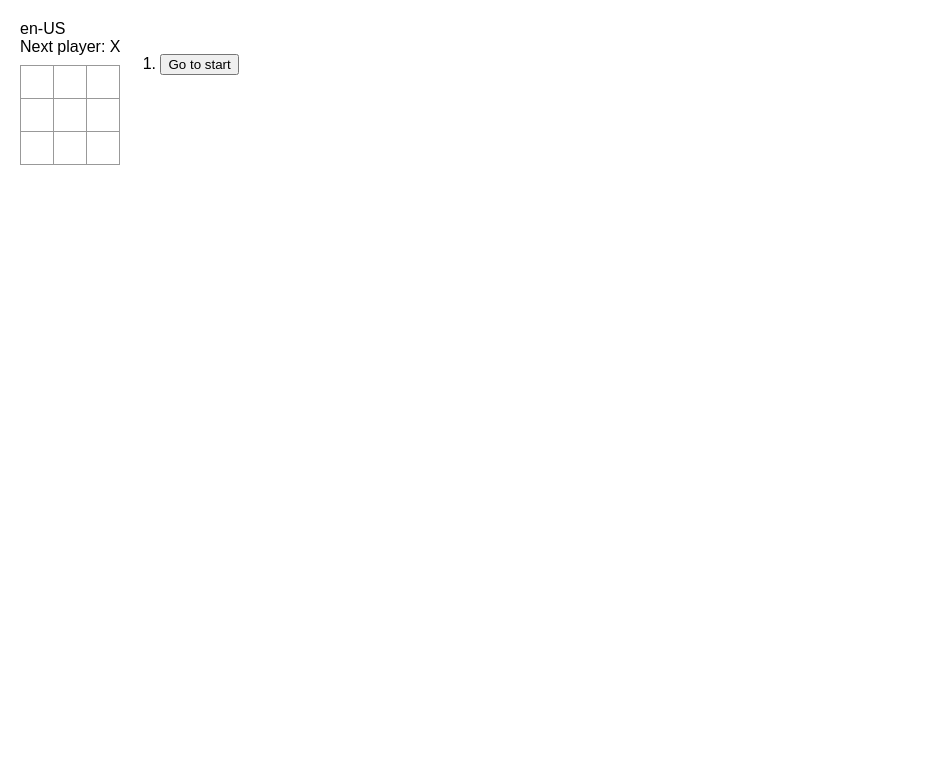
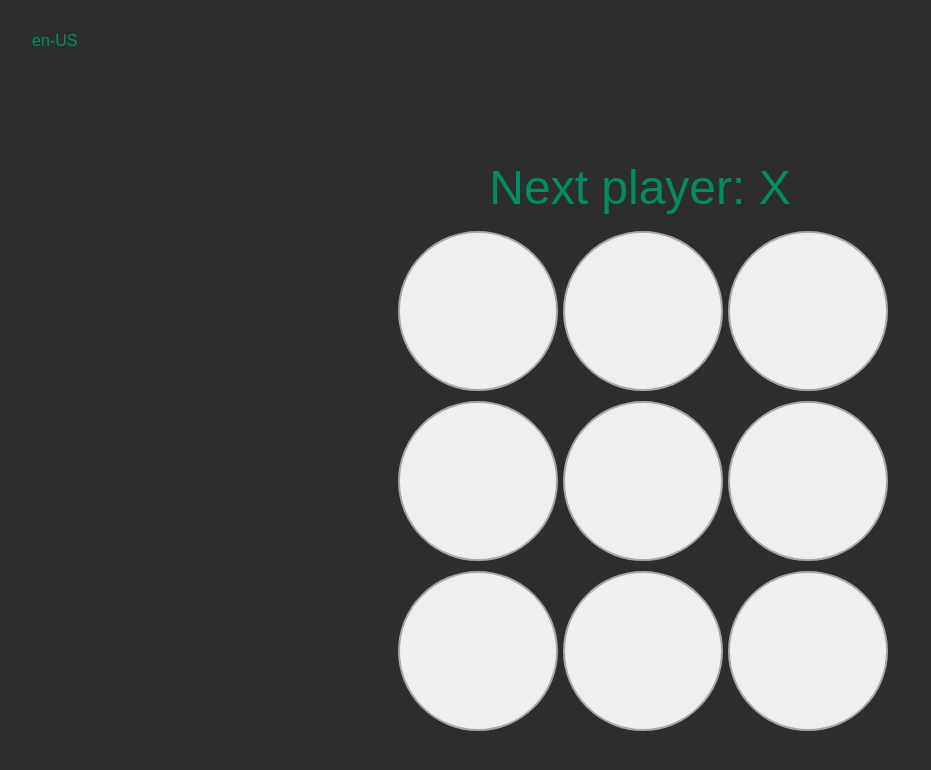
Before and after one commit to kath0809/tic-tac-toe, a React (Vite) app: page / in a window 1280 px wide. Shown: the top 770 px of the page, without its empty margins (0-931 px from the left). Built offline with nearby package versions, Linux system fonts and the light colour scheme.

Commit message:
Changed styling

```diff
--- a/src/Game/tictac.tsx
+++ b/src/Game/tictac.tsx
@@ -16,7 +16,7 @@ interface SquareProps {
 
 function Square({ value, onSquareClick }: SquareProps) {
   return (
-    <button className="square" onClick={onSquareClick}>
+    <button className={`square ${value?.toLowerCase()}`} onClick={onSquareClick}>
       {value}
     </button>
   );
@@ -83,9 +83,9 @@ export default function Tictac() {
   const xIsNext = currentMove % 2 === 0;
   const currentSquares = history[currentMove];
 
-  function jumpTo(move: number) {
+  /*function jumpTo(move: number) {
     setCurrentMove(move);
-  }
+  }*/
 
   function handlePlay(nextSquares: SquareValue[]) {
     const nextHistory = [...history.slice(0, currentMove + 1), nextSquares];
@@ -93,7 +93,7 @@ export default function Tictac() {
     setCurrentMove(nextHistory.length - 1);
   }
 
-  const moves = history.map((_, move) => {
+/*  const moves = history.map((_, move) => {
     let description;
     if (move === 0) {
       description = applicationTexts.goToStart;
@@ -105,10 +105,10 @@ export default function Tictac() {
         <button onClick={() => jumpTo(move)}>{description}</button>
       </li>
     );
-  });
+  });*/
   return (
     <ApplicationTextContext.Provider value={applicationTexts}>
-      <div>{userLanguage}</div>
+      <div className="userLanguage">{userLanguage}</div>
       <div className={"game"}>
         <div id="game-board">
           <Board
@@ -117,9 +117,9 @@ export default function Tictac() {
             onPlay={handlePlay}
           />
         </div>
-        <div id="game-info">
+ {/*       <div id="game-info">
           <ol>{moves}</ol>
-        </div>
+        </div>*/}
       </div>
     </ApplicationTextContext.Provider>
   );
--- a/src/css/ticTacStyle.css
+++ b/src/css/ticTacStyle.css
@@ -1,90 +1,59 @@
-* {
-  box-sizing: border-box;
-}
-
 body {
-  font-family: sans-serif;
-  margin: 20px;
-  padding: 0;
-}
-
-h1 {
-  margin-top: 0;
-  font-size: 22px;
-}
-
-h2 {
-  margin-top: 0;
-  font-size: 20px;
-}
-
-h3 {
-  margin-top: 0;
-  font-size: 18px;
-}
-
-h4 {
-  margin-top: 0;
-  font-size: 16px;
-}
-
-h5 {
-  margin-top: 0;
-  font-size: 14px;
-}
-
-h6 {
-  margin-top: 0;
-  font-size: 12px;
-}
-
-code {
-  font-size: 1.2em;
-}
-
-ul {
-  padding-inline-start: 20px;
-}
-
-* {
-  box-sizing: border-box;
-}
-
-body {
-  font-family: sans-serif;
-  margin: 20px;
-  padding: 0;
+  margin: 2rem;
+  background-color: rgb(45,45,48);
+  font-family: Arial, sans-serif;
 }
 
 .square {
-  background: #fff;
-  border: 1px solid #999;
+  border: 2px solid rgb(171, 166, 166);
+  border-radius: 50%;
   float: left;
-  font-size: 24px;
+  font-size: 50px;
   font-weight: bold;
   line-height: 34px;
-  height: 34px;
-  margin-right: -1px;
-  margin-top: -1px;
-  padding: 0;
+  height: 20vh;
+  width: 20vh;
+  margin-left: 5px;
   text-align: center;
-  width: 34px;
+  transition: background-color 0.3s ease;
+}
+
+.square.x {
+  background: #ffca00;
+}
+
+.square.o {
+  background: #ff4f4f;
 }
 
 .board-row:after {
   clear: both;
   content: "";
   display: table;
+  padding: 5px;
 }
 
 .status {
-  margin-bottom: 10px;
+  margin-bottom: 1rem;
+  color: #028d60;
+  font-size: 3rem;
+  text-align: center;
 }
+
 .game {
   display: flex;
   flex-direction: row;
+  justify-content: center;
+  align-items: center;
+  height: 100vh;
 }
 
 .game-info {
   margin-left: 20px;
+  color: white;
+  font-size: 1.2rem;
 }
+
+.userLanguage {
+  color: #028d60;
+}
```
Also changed, not shown: src/Game/Board.tsx (added).
